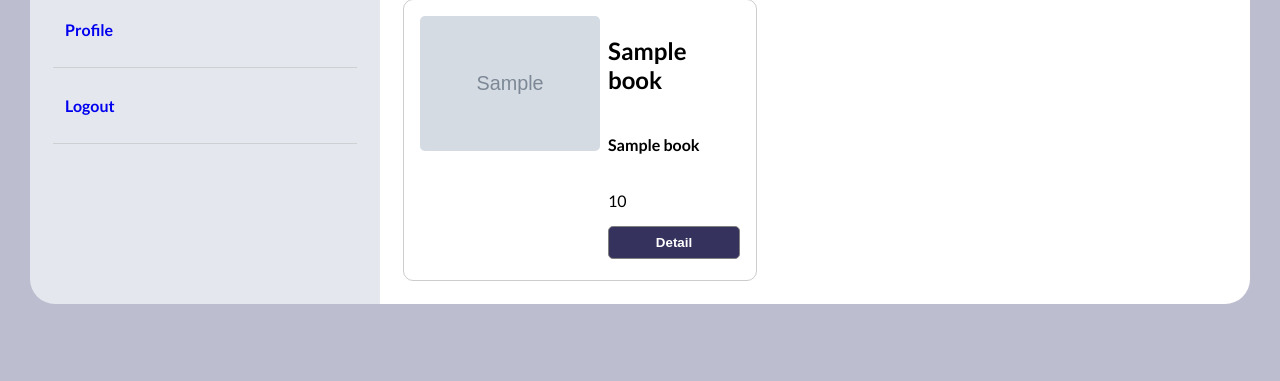
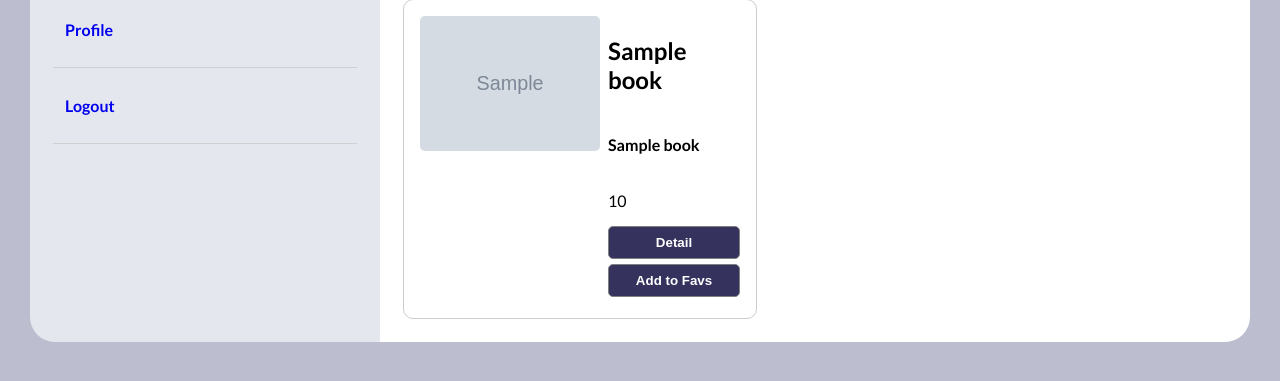
Before and after one commit to ilteriskeskin/cevrimici-kitap-galerisi, a Flask app: template flaskr/templates/html/home.html in a window 1280 px wide. Shown: the part 131-512 px from the top of the page. Run offline with Flask 2, Linux system fonts and the light colour scheme; the template is opened without the code that fills it: values that come from a table or form of the project are taken from there, most other values are stand-ins (such as "Sample title", 1, 10 or a date in 2020); grey boxes marked "Sample" are stand-in pictures.

Commit message:
some fixes

```diff
--- a/flaskr/app.py
+++ b/flaskr/app.py
@@ -89,7 +89,8 @@ def register():
             'name': form.name.data,
             'email': form.email.data,
             'password': hashed_password,
-            'avatar': form.avatar.data
+            'avatar': form.avatar.data,
+            'favs':{}
 
             }
 
@@ -112,13 +113,13 @@ def logout():
 def profile():
     user = db.find_one("user", query={'email':session['email']})
     book_api_url = "https://api.itbook.store/1.0/books/"
-    fav_arrays = user['favs']['favs']
     fav_books = []
-    for number in fav_arrays:
-        last_number = number[27:]
-        r = requests.get(book_api_url + last_number)
-        fav_books.append(r.json())
-
+    if user['favs']:
+        fav_arrays = user['favs']['favs']
+        for number in fav_arrays:
+            last_number = number[27:]
+            r = requests.get(book_api_url + last_number)
+            fav_books.append(r.json())
     return render_template('html/profile.html', user=user, fav_books=fav_books)
 
 @app.route('/fav/<url>', methods=['GET','POST'])
--- a/flaskr/templates/html/home.html
+++ b/flaskr/templates/html/home.html
@@ -57,6 +57,7 @@
                                     <div>
                                         <p class="price">{{ book.price }}</p>
                                         <button onclick="window.location.href='{{ book.url }}'" class="details">Detail</button>
+                                        <button onclick="window.location.href='/fav/{{ book.url[27:] }}'" class="details">Add to Favs</button>
                                     </div>
                                 </div>
                             </div>
--- a/flaskr/templates/html/login.html
+++ b/flaskr/templates/html/login.html
@@ -22,7 +22,7 @@
                 {{ form.password(class="password", placeholder="Password") }}
             <div class="buttons">
                     <button class="button" type="submit">Log in</button>
-                    <button class="button">Register</button>
+                    <button onclick="window.location.href='/register'" class="button">Register</button>
                 </div>
                 <a class="forget-password" href="#">Forget password?</a>
 
--- a/flaskr/templates/html/profile.html
+++ b/flaskr/templates/html/profile.html
@@ -46,6 +46,8 @@
                 <h2 class="section-title">Favorite Books ⭐</h2>
                 <div class="cards">
 
+                {% if fav_books %}
+
                     {% for fav in fav_books %}
 
                         <div class="card">
@@ -64,6 +66,8 @@
 
                     {% endfor %}
 
+                {% endif %}
+
                 </div>
             </div>
         </div>
--- a/flaskr/templates/html/register.html
+++ b/flaskr/templates/html/register.html
@@ -21,6 +21,7 @@
                 {{ form.name(class="username", placeholder="Username") }}
                 {{ form.email(class="email", placeholder="hi@example.com") }}
                 {{ form.password(class="password", placeholder="password") }}
+                {{ form.avatar(class="username", placeholder="avatar url") }}
 
                 <div class="buttons">
                     <button class="button" type="submit">Register</button>
```
